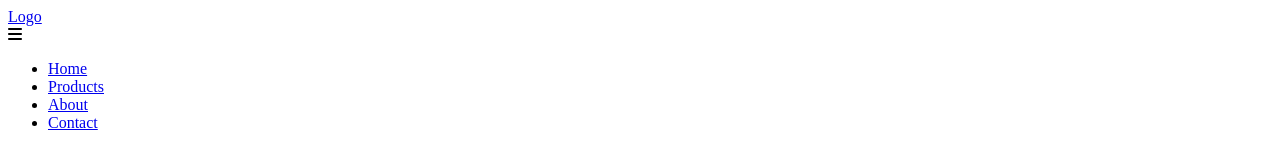
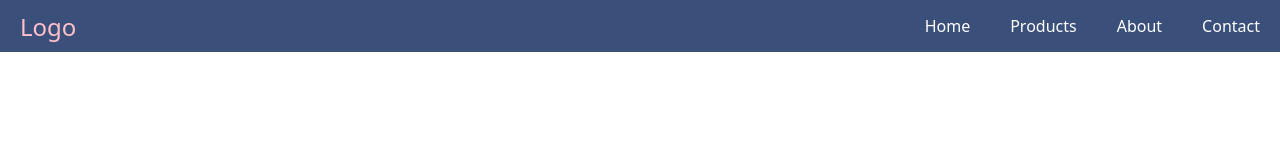
Before and after one commit to umutsobe/Responsive-Navbar-Flexbox-, a plain HTML site: page index.html in a window 1280 px wide. Drawn offline with Linux system fonts and the light colour scheme.

Commit message:
Update index.html

```diff
--- a/index.html
+++ b/index.html
@@ -5,7 +5,7 @@
     <meta http-equiv="X-UA-Compatible" content="IE=edge">
     <meta name="viewport" content="width=device-width, initial-scale=1.0">
     <title>Document</title>
-    <link rel="stylesheet" href="navbar-style.css">
+    <link rel="stylesheet" href="style.css">
     <link rel="stylesheet" href="https://cdnjs.cloudflare.com/ajax/libs/font-awesome/6.2.1/css/all.min.css"/>
 </head>
 <body>
```
